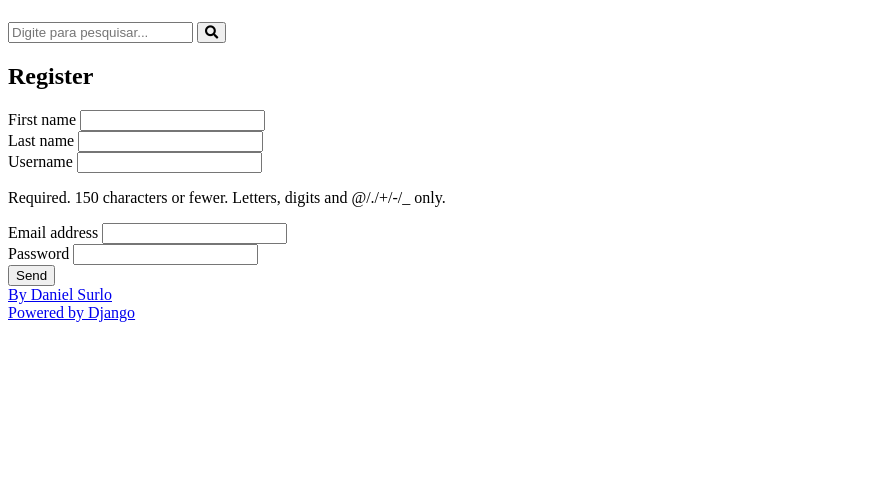
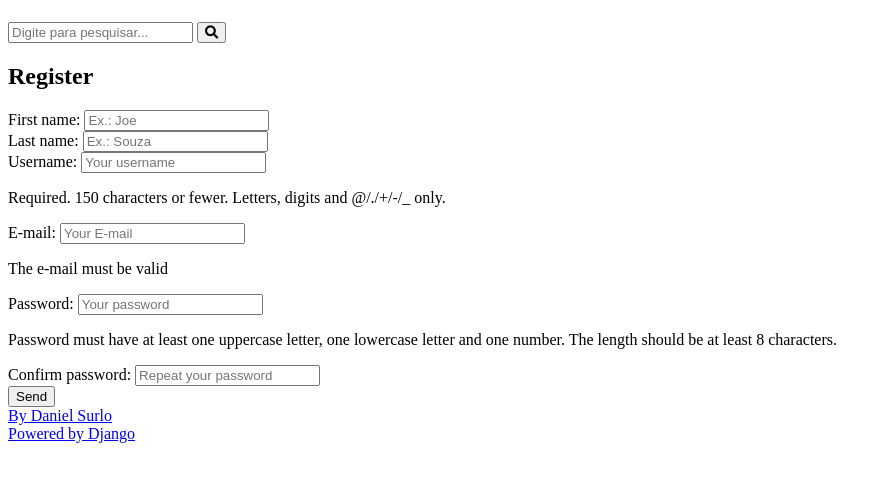
Before and after one commit to DanielLsurlo/Django-Project1, a Django app: page /authors/register/ in a window 1280 px wide. Shown: the part 58-540 px from the top of the page, without its empty margins (0-888 px from the left). Run offline with Django 4.2, Linux system fonts and the light colour scheme.

Commit message:
forms configs

```diff
--- a/authors/forms.py
+++ b/authors/forms.py
@@ -2,7 +2,40 @@ from django import forms  # type: ignore
 from django.contrib.auth.models import User  # type: ignore
 
 
+def add_placeholder(field, placeholder_val):
+    field.widget.attrs['placeholder'] = placeholder_val
+
+
 class RegisterForm(forms.ModelForm):
+    def __init__(self, *args, **kwargs):
+        super().__init__(*args, **kwargs)
+        add_placeholder(self.fields['username'], 'Your username')
+        add_placeholder(self.fields['email'], 'Your E-mail')
+        add_placeholder(self.fields['first_name'], 'Ex.: Joe')
+        add_placeholder(self.fields['last_name'], 'Ex.: Souza')
+        add_placeholder(self.fields['password'], 'Your password')
+        add_placeholder(self.fields['password2'], 'Repeat your password')
+
+    password2 = forms.CharField(
+        required=True,
+        widget=forms.PasswordInput(),
+        label='Confirm password:',
+    )
+
+    password = forms.CharField(
+        required=True,
+        error_messages={
+            'required': 'Follow the instructions.'
+        },
+        help_text=(
+            'Password must have at least one uppercase letter, '
+            'one lowercase letter and one number. The length should be '
+            'at least 8 characters.'
+        ),
+        label='Password:',
+
+    )
+
     class Meta:
         model = User
         fields = [
@@ -11,5 +44,19 @@ class RegisterForm(forms.ModelForm):
             'username',
             'email',
             'password',
+        ]
 
-        ]
+        labels = {
+            'username': 'Username:',
+            'first_name': 'First name:',
+            'last_name': 'Last name:',
+            'email': 'E-mail:',
+        }
+        help_texts = {
+            'email': 'The e-mail must be valid',
+        }
+        error_messages = {
+            'username': {
+                'required': 'This field does not be empty',
+            }
+        }
--- a/authors/templates/authors/pages/register_view.html
+++ b/authors/templates/authors/pages/register_view.html
@@ -4,7 +4,7 @@
 
 {% block content %}
     <div class="main-content center container">
-        <h2>Register {{ request.session.number }}</h2>
+        <h2>Register</h2>
     </div>
 
     <div class="main-content container">
@@ -25,9 +25,12 @@
                 {% endfor %}
             </div>
 
-            <div class="form-group">
-                <button type='submit'>Send</button>
+            <div class="form-content form-content-grid">
+                <div class="form-group">
+                    <button type='submit'>Send</button>
+                </div>
             </div>
+
         </form>
     </div>
 {% endblock content %}
```
